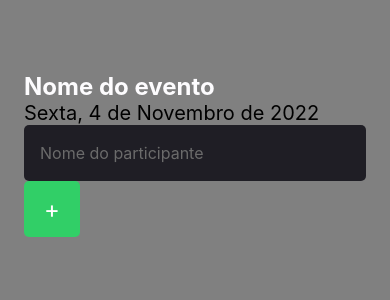
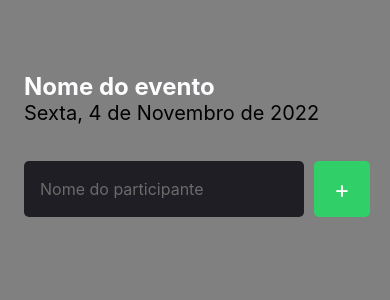
Before and after one commit to JeanLincoln/ImHere, a React Native app: screen / in a window 390 px wide. Shown: the top 300 px of the page. Built offline with nearby package versions, Linux system fonts and the light colour scheme.

Commit message:
Criando o form

```diff
--- a/src/screens/Home/index.tsx
+++ b/src/screens/Home/index.tsx
@@ -13,6 +13,7 @@ export function Home() {
       <Text style={styles.eventName}>Nome do evento</Text>
       <Text style={styles.eventDate}>Sexta, 4 de Novembro de 2022</Text>
 
+      <View style={styles.form}>
         <TextInput
           style={styles.input}
           placeholder="Nome do participante"
@@ -22,5 +23,6 @@ export function Home() {
           <Text style={styles.buttonText}>+</Text>
         </TouchableOpacity>
       </View>
+    </View>
   );
 }
--- a/src/screens/Home/styles.ts
+++ b/src/screens/Home/styles.ts
@@ -16,7 +16,16 @@ export const styles = StyleSheet.create({
 
   eventDate: { color: "black", fontSize: 20 },
 
+  form: {
+    width: "100%",
+    marginTop: 36,
+    marginBottom: 42,
+    flexDirection: "row",
+    gap: 10,
+  },
+
   input: {
+    flex: 1,
     backgroundColor: "#1f1e25",
     height: 56,
     borderRadius: 5,
```
Lines whose indentation alone changed are shown as unchanged.
